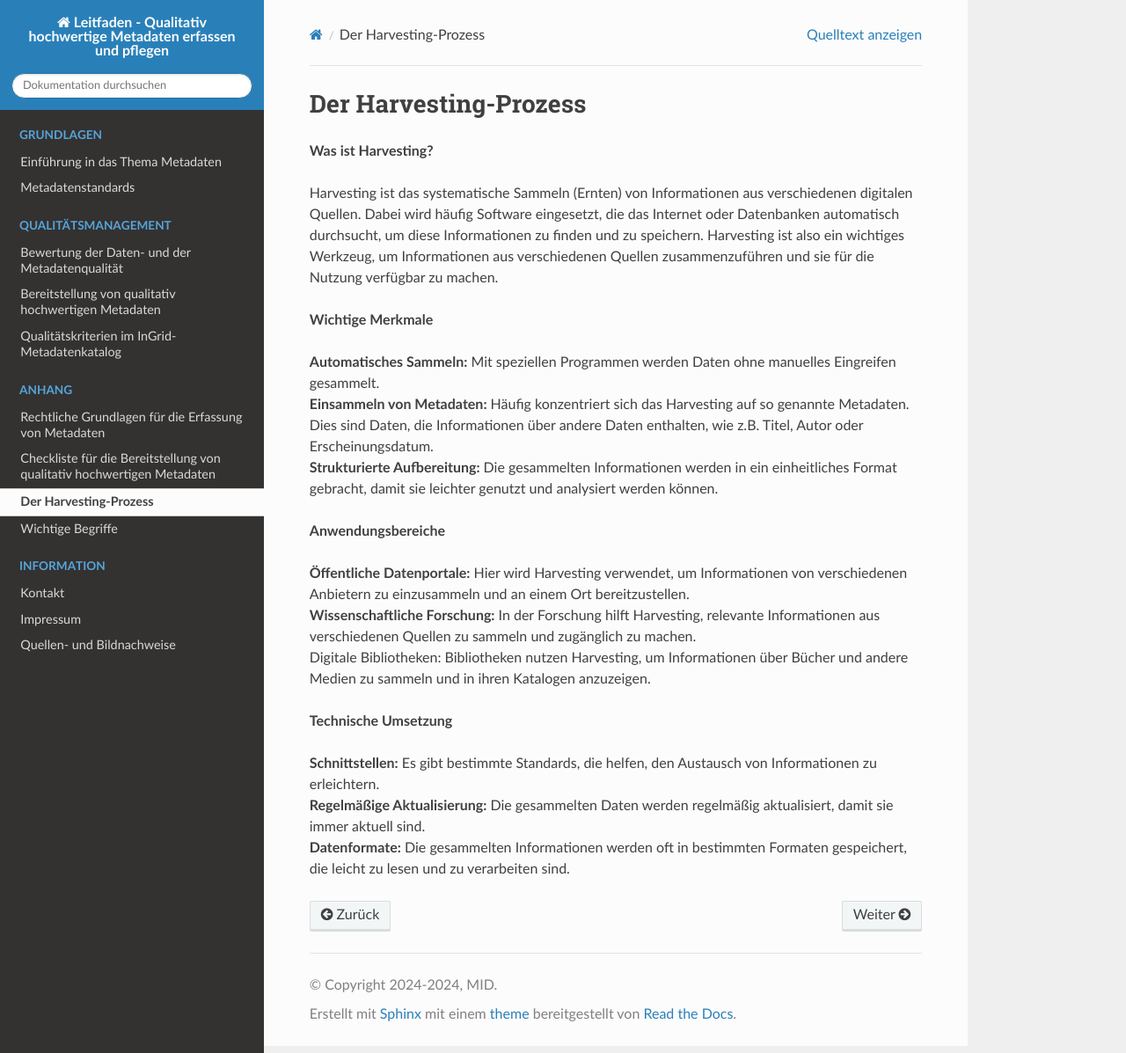
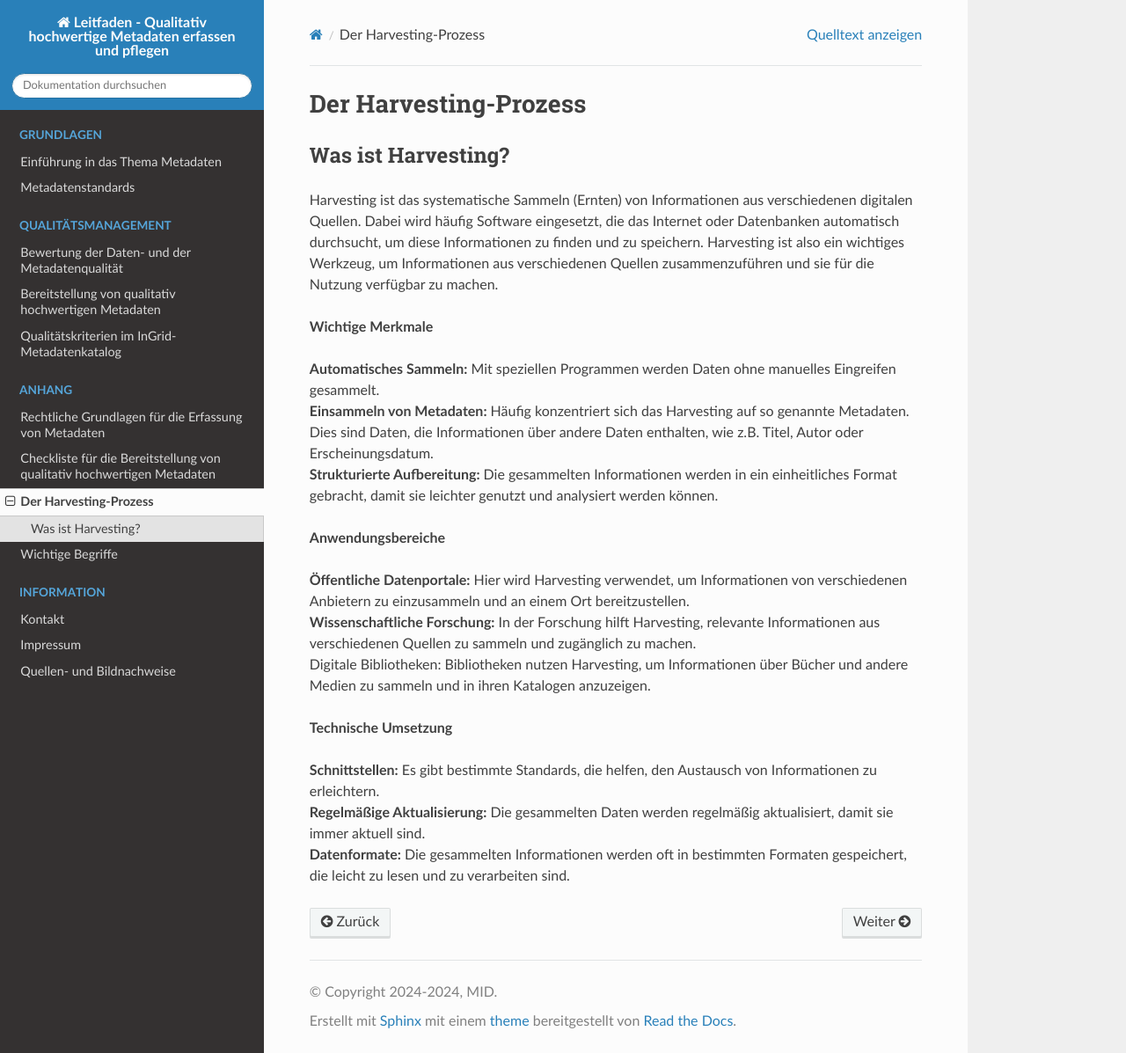
Before and after one commit to tomiwo/ingrid-mdk-st-high-quality-metadata, a Sphinx documentation site: the page built from docs/anhang/harvesting-prozess.rst, in a window 1280 px wide and 1197 px high. Shown: the whole window at 88% size. Built offline with Sphinx 7.4.7 and the Read the Docs theme 3.1.0, drawn with Linux system fonts in a browser that asks for light colours.

Commit message:
Update harvesting-prozess.rst

```diff
--- a/docs/anhang/harvesting-prozess.rst
+++ b/docs/anhang/harvesting-prozess.rst
@@ -2,7 +2,8 @@
 Der Harvesting-Prozess
 =======================
 
-**Was ist Harvesting?**
+Was ist Harvesting?
+-------------------
 
 Harvesting ist das systematische Sammeln (Ernten) von Informationen aus verschiedenen digitalen Quellen. Dabei wird häufig Software eingesetzt, die das Internet oder Datenbanken automatisch durchsucht, um diese Informationen zu finden und zu speichern. Harvesting ist also ein wichtiges Werkzeug, um Informationen aus verschiedenen Quellen zusammenzuführen und sie für die Nutzung verfügbar zu machen.
 
```
